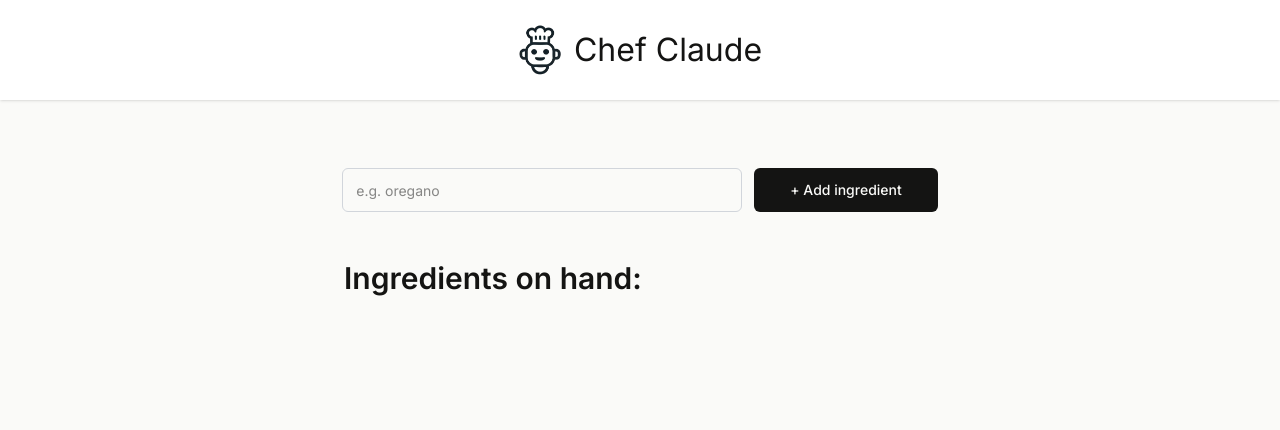
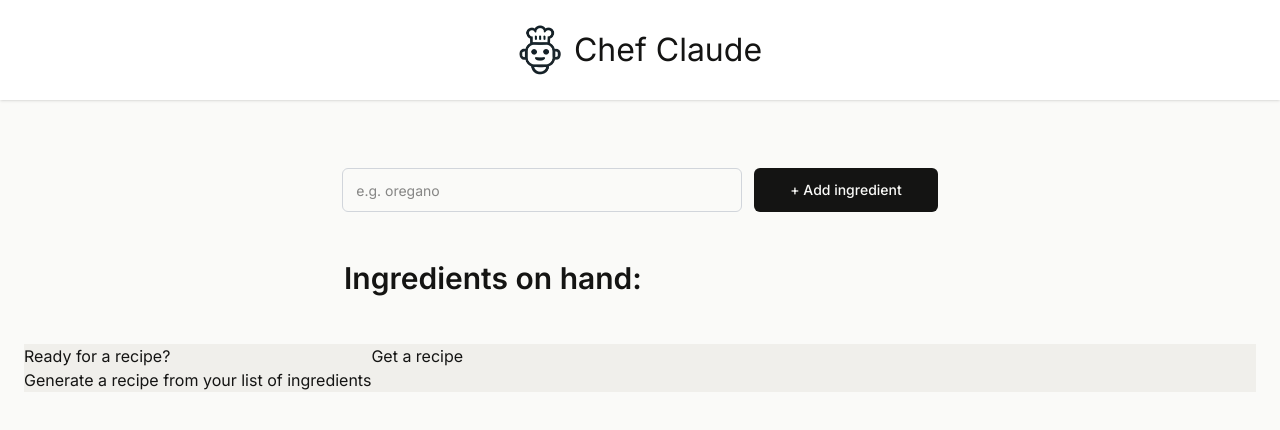
Before and after one commit to rubenaguilardev/chef_claude, a React (Vite) app: page / in a window 1280 px wide. Shown: the top 430 px of the page. Built offline with nearby package versions, Linux system fonts and the light colour scheme.

Commit message:
add get recipe container

```diff
--- a/src/components/Main.jsx
+++ b/src/components/Main.jsx
@@ -38,6 +38,16 @@ const Main = () => {
                     {ingredientListItems}
                 </ul>
             </div>
+            <div className="flex bg-[#F0EFEB]">
+                <div>
+                    <h2>Ready for a recipe?</h2>
+                    <p>Generate a recipe from your list of ingredients</p>
+                </div>
+                <div>
+                    <button>Get a recipe</button>
+                </div>
+
+            </div>
 
         </main>
     )
```
